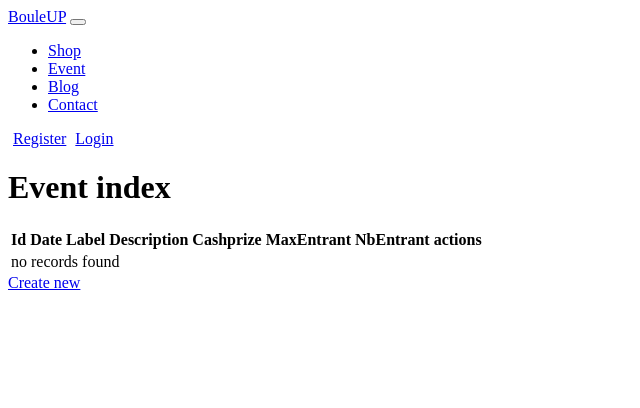
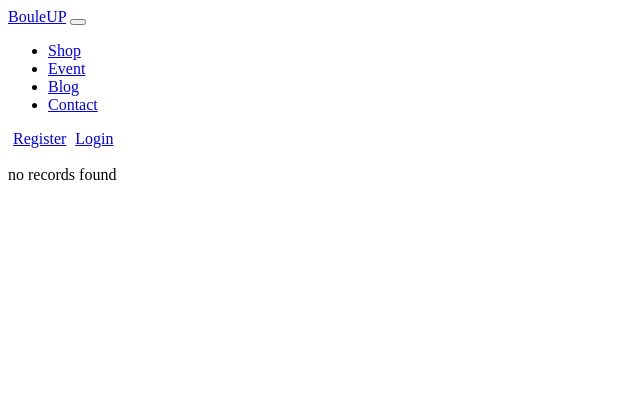
Before and after one commit to GangneuxA/BouleUp, a Symfony app: template templates/event/index.html.twig in a window 1280 px wide. Shown: the top 408 px of the page, without its empty margins (0-640 px from the left). Run offline with Twig, Linux system fonts and the light colour scheme; the template is opened without the code that fills it, so the values that code supplies are empty; some libraries are stand-ins or nearby versions.

Commit message:
Event page

```diff
--- a/src/Controller/EventController.php
+++ b/src/Controller/EventController.php
@@ -5,6 +5,7 @@ namespace App\Controller;
 use App\Entity\Event;
 use App\Form\EventType;
 use App\Repository\EventRepository;
+use DateTime;
 use Symfony\Bundle\FrameworkBundle\Controller\AbstractController;
 use Symfony\Component\HttpFoundation\Request;
 use Symfony\Component\HttpFoundation\Response;
@@ -25,6 +26,9 @@ class EventController extends AbstractController
     public function new(Request $request, EventRepository $eventRepository): Response
     {
         $event = new Event();
+        $event->setNbEntrant(0);
+        $d = new DateTime();
+        $event->setDate($d);
         $form = $this->createForm(EventType::class, $event);
         $form->handleRequest($request);
 
--- a/templates/event/_delete_form.html.twig
+++ b/templates/event/_delete_form.html.twig
@@ -1,4 +1,4 @@
 <form method="post" action="{{ path('app_event_delete', {'id': event.id}) }}" onsubmit="return confirm('Are you sure you want to delete this item?');">
     <input type="hidden" name="_token" value="{{ csrf_token('delete' ~ event.id) }}">
-    <button class="btn">Delete</button>
+    <button class="btn btn-primary">Delete</button>
 </form>
--- a/templates/event/index.html.twig
+++ b/templates/event/index.html.twig
@@ -3,43 +3,35 @@
 {% block title %}Event index{% endblock %}
 
 {% block body %}
-    <h1>Event index</h1>
 
-    <table class="table">
-        <thead>
-            <tr>
-                <th>Id</th>
-                <th>Date</th>
-                <th>Label</th>
-                <th>Description</th>
-                <th>Cashprize</th>
-                <th>MaxEntrant</th>
-                <th>NbEntrant</th>
-                <th>actions</th>
-            </tr>
-        </thead>
-        <tbody>
-        {% for event in events %}
-            <tr>
-                <td>{{ event.id }}</td>
-                <td>{{ event.date ? event.date|date('Y-m-d') : '' }}</td>
-                <td>{{ event.label }}</td>
-                <td>{{ event.description }}</td>
-                <td>{{ event.cashprize }}</td>
-                <td>{{ event.maxEntrant }}</td>
-                <td>{{ event.nbEntrant }}</td>
-                <td>
-                    <a href="{{ path('app_event_show', {'id': event.id}) }}">show</a>
-                    <a href="{{ path('app_event_edit', {'id': event.id}) }}">edit</a>
-                </td>
-            </tr>
-        {% else %}
-            <tr>
-                <td colspan="8">no records found</td>
-            </tr>
-        {% endfor %}
-        </tbody>
-    </table>
+</br>
+    <div class="container">
+        <div class="row">
+            {% if is_granted('IS_AUTHENTICATED_FULLY') %}
+            <a class="btn btn-primary" href ="{{ path('app_event_new') }}">Create new event</a>
+            {% endif %}
+        </div>
+    </div>
 
-    <a href="{{ path('app_event_new') }}">Create new</a>
+    {% for event in events %}
+    <div class="container">
+     <div class="article bg-light mt-4 p-4">
+     <h1><span>{{ event.label }}</span></h1>
+        <span>Date de l'event :</span>
+        <span>{{ event.date ? event.date|date('Y-m-d') : '' }}</span>
+        {% if is_granted('IS_AUTHENTICATED_FULLY') %}
+        <a class="btn btn-primary float-end" href ="{{ path('app_event_edit', {'id': event.id}) }}" role="button">edit</a>
+        {% endif %}
+        <a class="btn btn-primary float-end" href ="{{ path('app_event_show', {'id': event.id}) }}" role="button">show</a>
+        </br>
+        </div>
+    </div>
+    {% else %}
+    <div class="container">
+        <div class="article bg-light mt-4 p-4">
+            <div colspan="4"> no records found</div>
+        </div>
+    </div>
+    {% endfor %}
+
 {% endblock %}
```
Also changed, not shown: templates/event/show.html.twig (+29 -40 lines).
